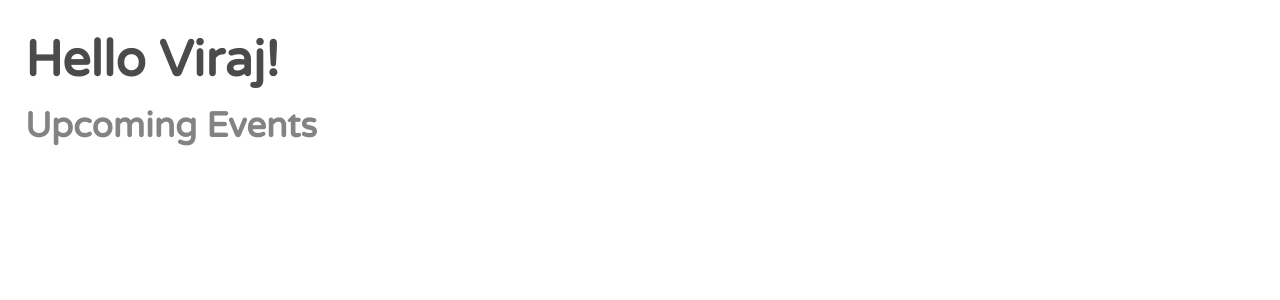
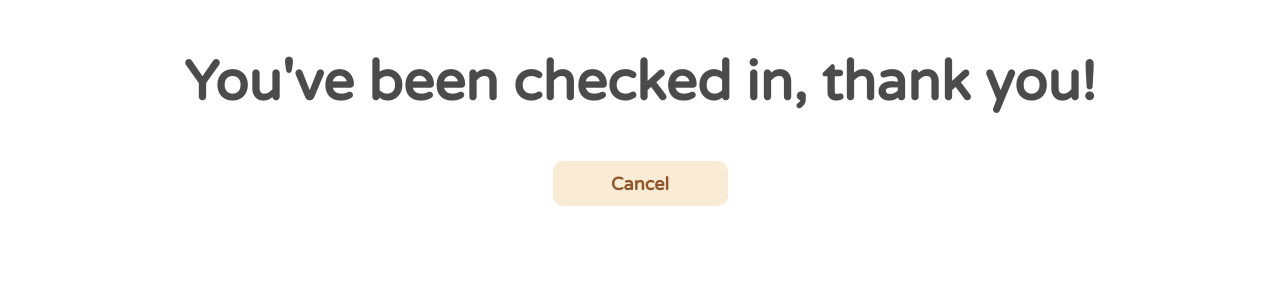
Before and after one commit to viraj325/VYOColumbusRSVP, a React (Create React App) app: page /main/c/1 in a window 1280 px wide. Before the commit this address led to /main/a. Shown: the top 300 px of the page. Built offline with nearby package versions, Linux system fonts and the light colour scheme; no server answers; sample sign-in values are in the browser's storage.

Commit message:
code update

```diff
--- a/src/App.css
+++ b/src/App.css
@@ -25,3 +25,23 @@ body {
 .calendarCustom {
   box-shadow:0 10px 20px rgba(0,0,0,0.19), 0 6px 6px rgba(0,0,0,0.23);
 }
+
+.center-container {
+  display: flex;
+  justify-content: center;
+  align-items: center;
+  margin-top: 45px;
+}
+
+.center-button {
+  font-family: "Varela Round", sans-serif;
+  font-weight: bolder;
+  font-size: 18px;
+  border: none;
+  outline: none;
+  width: 175px;
+  height: 45px;
+  border-radius: 10px;
+  color: #8f5629;
+  background-color: antiquewhite;
+}
--- /dev/null
+++ b/src/CheckInNFC.css
@@ -0,0 +1,29 @@
+.check-in-text {
+    color: rgb(75, 75, 75);
+    font-family: "Varela Round", sans-serif;
+    font-size: 55px;
+    font-weight: bolder;
+    font-style: normal;
+    margin: 10px;
+    text-align: center;
+}
+
+.center-container-checkin {
+    display: flex;
+    justify-content: center;
+    align-items: center;
+    margin-top: 45px;
+}
+
+.center-button-checkin {
+    font-family: "Varela Round", sans-serif;
+    font-weight: bolder;
+    font-size: 18px;
+    border: none;
+    outline: none;
+    width: 175px;
+    height: 45px;
+    border-radius: 10px;
+    color: #8f5629;
+    background-color: antiquewhite;
+}
--- /dev/null
+++ b/src/CheckInNFC.js
@@ -0,0 +1,34 @@
+import './CheckInNFC.css';
+import {useHistory, useParams} from "react-router-dom";
+import {useEffect, useState} from "react";
+
+function CheckInNFC() {
+    const [checkedIn, setCheckedIn] = useState(false)
+    let history = useHistory()
+    let { event } = useParams()
+
+    useEffect(() => {
+        // do something
+        console.log(event)
+        setCheckedIn(true)
+    })
+
+    const cancelAction = () => {
+        history.push("/a");
+    }
+
+    return (
+        <div style={{marginTop: "50px"}}>
+            {
+                checkedIn ?
+                    <div className="check-in-text">You've been checked in, thank you!</div> :
+                    <div className="check-in-text">Please wait, checking you in!</div>
+            }
+            <div className="center-container-checkin">
+              <button className="center-button-checkin" onClick={cancelAction}>Cancel</button>
+            </div>
+        </div>
+    )
+}
+
+export default CheckInNFC;
--- a/src/QRCodeGenerator.js
+++ b/src/QRCodeGenerator.js
@@ -11,15 +11,23 @@ function QRCodeGenerator() {
         // do something
     })
 
+    const cancelAction = () => {
+        history.push("/a");
+    }
+
     return (
-        <div>
+        <div style={{marginTop: "50px"}}>
             <div style={{ height: "auto", margin: "0 auto", maxWidth: 256, width: "100%" }}>
                 <QRCode
-                    size={512}
+                    size={256}
                     style={{ height: "auto", maxWidth: "100%", width: "100%" }}
                     value={value}
-                    viewBox={`0 0 512 512`}
+                    viewBox={`0 0 256 256`}
                 />
+            </div>
+
+            <div className="center-container">
+              <button className="center-button" onClick={cancelAction}>Cancel</button>
             </div>
         </div>
     )
--- a/src/index.js
+++ b/src/index.js
@@ -3,10 +3,11 @@ import {render} from 'react-dom';
 import './index.css';
 import App from './App';
 import reportWebVitals from './reportWebVitals';
-import {BrowserRouter as Router, Route, Switch} from "react-router-dom";
+import {BrowserRouter as Router, Route, Switch, useParams} from "react-router-dom";
 import Sign from "./Sign";
 import Start from "./Start";
 import QRCodeGenerator from "./QRCodeGenerator";
+import CheckInNFC from "./CheckInNFC";
 
 function Launch() {
     return (
@@ -14,6 +15,7 @@ function Launch() {
             <Switch>
                 <Route path={"/a"} component={App}/>
                 <Route path={"/n"} component={Sign}/>
+                <Route path={"/c/:event"} component={CheckInNFC}/>
                 <Route path={"/qr"} component={QRCodeGenerator}/>
                 <Route path={"/"} component={Start}/>
             </Switch>
```
Also changed, not shown: src/Start.js (+5 -4 lines).
